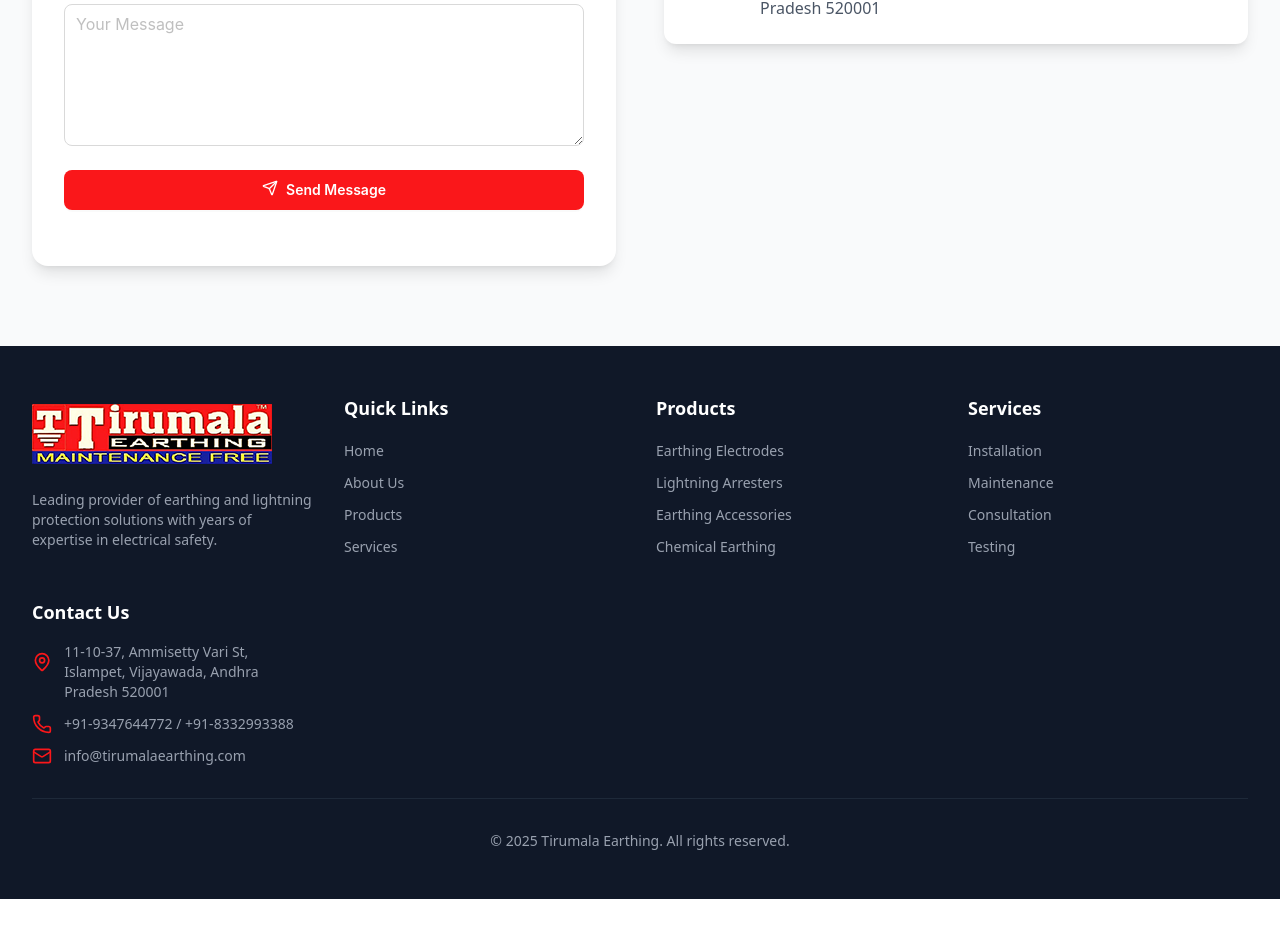
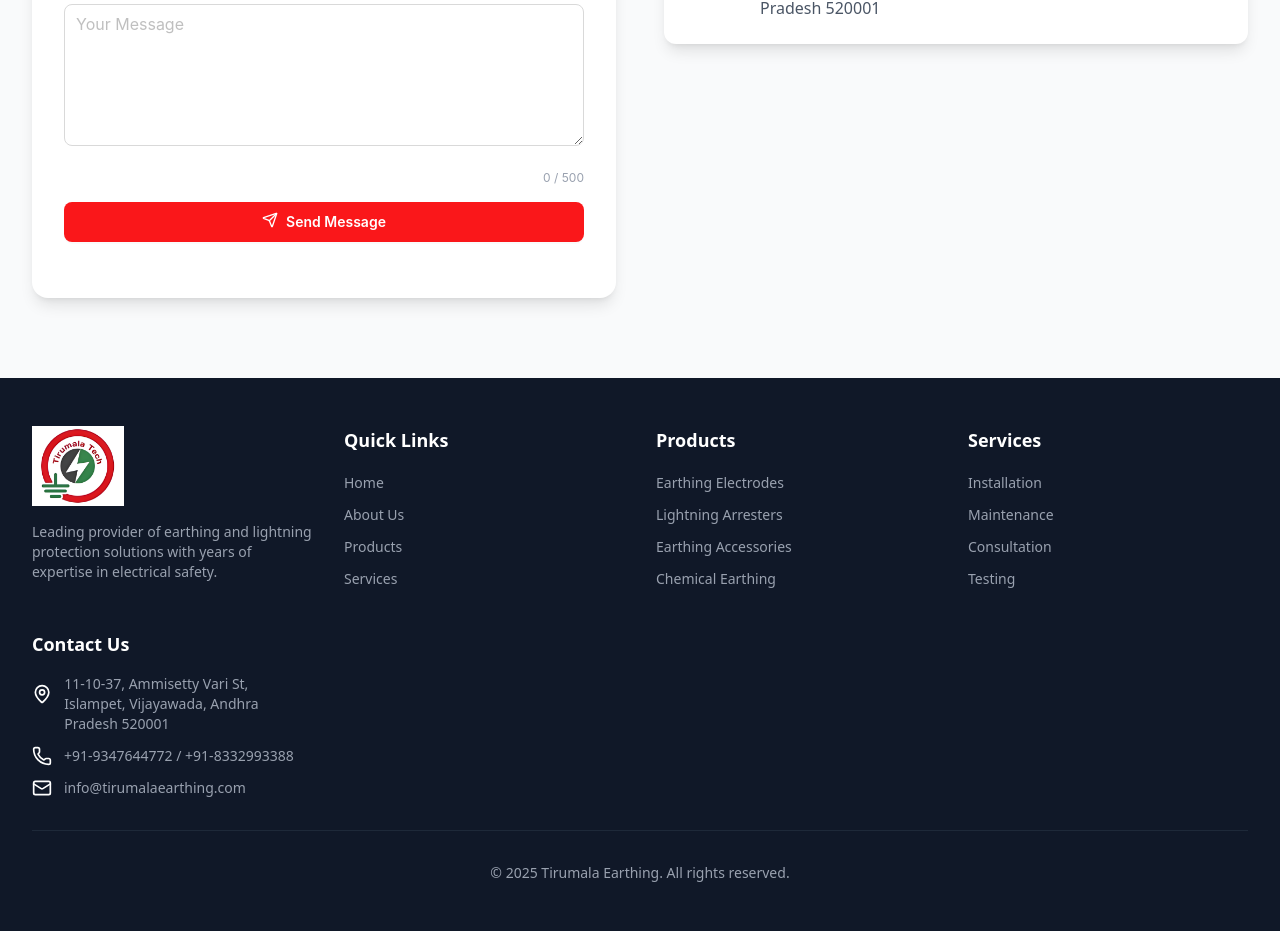
Before and after one commit to gagan2389/Tirumala-Earthing, a React (Vite) app: page /contact in a window 1280 px wide. Shown: the part 704-1635 px from the top of the page. Before the commit the page ends 1603 px from the top, so only its background shows below. Built offline with nearby package versions, Linux system fonts and the light colour scheme.

Commit message:
feat: Implement Formbold integration for contact form with validation and character count, and refine header and footer styling and navigation.

```diff
--- a/src/components/Contact.tsx
+++ b/src/components/Contact.tsx
@@ -1,21 +1,50 @@
 import { motion } from 'framer-motion';
-import { useState } from 'react';
+import React, { useState } from 'react';
 import { Form, Input, Button, message } from 'antd';
 import { Phone, Mail, MapPin, Send } from 'lucide-react';
 import TextArea from 'antd/es/input/TextArea';
 
 const Contact = () => {
   const [form] = Form.useForm();
+  const [messageApi, contextHolder] = message.useMessage();
   const [loading, setLoading] = useState(false);
+  const [charCount, setCharCount] = useState(0);
 
-  const onFinish = async () => {
+  const onFinish = async (values: any) => {
     setLoading(true);
-    // Simulate API call
-    setTimeout(() => {
-      message.success('Thank you! We will contact you soon.');
-      form.resetFields();
+    try {
+      const formData = new FormData();
+      formData.append('name', values.name);
+      formData.append('email', values.email);
+      formData.append('phoneNumber', values.phoneNumber);
+      formData.append('subject', values.subject);
+      formData.append('message', values.message);
+
+      const response = await fetch("https://formbold.com/s/91m7B", {
+        method: "POST",
+        headers: {
+          'Accept': 'application/json'
+        },
+        body: formData,
+      });
+
+      if (response.ok) {
+        messageApi.success('Message sent successfully!');
+        form.resetFields();
+        setCharCount(0);
+      } else {
+        messageApi.error('Something went wrong. Please try again.');
+      }
+    } catch (error) {
+      console.error('Submission Error:', error);
+      messageApi.error('Failed to send message.');
+    } finally {
       setLoading(false);
-    }, 1500);
+    }
+  };
+
+  const handleMessageChange = (e: React.ChangeEvent<HTMLTextAreaElement>) => {
+    setCharCount(e.target.value.length);
   };
 
   const contactInfo = [
@@ -41,6 +70,7 @@ const Contact = () => {
 
   return (
     <section id="contact" className="py-20 bg-gray-50">
+      {contextHolder}
       <style>{`
         .ant-input:focus,
         .ant-input-focused,
@@ -109,8 +139,11 @@ const Contact = () => {
                   <Input placeholder="Your Email" />
                 </Form.Item>
                 <Form.Item
-                  name="phone"
-                  rules={[{ required: true, message: 'Please enter your phone number' }]}
+                  name="phoneNumber"
+                  rules={[
+                    { required: true, message: 'Please enter your phone number' },
+                    { pattern: /^\d{10}$/, message: 'Please enter a valid phone number' }
+                  ]}
                 >
                   <Input placeholder="Your Phone Number" />
                 </Form.Item>
@@ -123,9 +156,18 @@ const Contact = () => {
                 <Form.Item
                   name="message"
                   rules={[{ required: true, message: 'Please enter your message' }]}
+                  className="mb-2"
                 >
-                  <TextArea rows={5} placeholder="Your Message" />
+                  <TextArea
+                    rows={5}
+                    placeholder="Your Message"
+                    maxLength={500}
+                    onChange={handleMessageChange}
+                  />
                 </Form.Item>
+                <div className="text-right text-gray-400 text-xs mb-4">
+                  {charCount} / 500
+                </div>
                 <Form.Item>
                   <Button
                     htmlType="submit"
--- a/src/components/Footer.tsx
+++ b/src/components/Footer.tsx
@@ -136,17 +136,17 @@ const Footer = () => {
             <h4 className="text-lg font-semibold mb-4">Contact Us</h4>
             <ul className="space-y-3">
               <li className="flex items-start space-x-3">
-                <MapPin className="w-10 h-10 text-[#fa171a]" />
+                <MapPin className="w-10 h-10 text-white" />
                 <span className="text-gray-400 text-sm">
                   11-10-37, Ammisetty Vari St, Islampet, Vijayawada, Andhra Pradesh 520001
                 </span>
               </li>
               <li className="flex items-center space-x-3">
-                <Phone className="w-5 h-5 text-[#fa171a]" />
+                <Phone className="w-5 h-5 text-white" />
                 <span className="text-gray-400 text-sm">+91-9347644772 / +91-8332993388</span>
               </li>
               <li className="flex items-center space-x-3">
-                <Mail className="w-5 h-5 text-[#fa171a]" />
+                <Mail className="w-5 h-5 text-white" />
                 <span className="text-gray-400 text-sm">info@tirumalaearthing.com</span>
               </li>
             </ul>
--- a/src/components/Header.tsx
+++ b/src/components/Header.tsx
@@ -12,7 +12,7 @@ const Header = () => {
     { label: 'Home', href: '/', isRoute: true },
     { label: 'About Us', href: '/about', isRoute: true },
     { label: 'Products', href: '/products', isRoute: true },
-    { label: 'Certificates', href: '/certificates', isRoute: true },
+    // { label: 'Certificates', href: '/certificates', isRoute: true },
     // { label: 'Services', href: '#services', isRoute: false },
     { label: 'Contact', href: '/contact', isRoute: true },
   ];
@@ -53,7 +53,7 @@ const Header = () => {
               <img
                 src={logo}
                 alt="Tirumala Earthing Logo"
-                className="w-40 h-40 object-contain"
+                className="w-15 h-15 object-contain"
               />
             </motion.div>
           </Link>
```
Also changed, not shown: src/images/logo.png, src/images/logoIcon.png.
